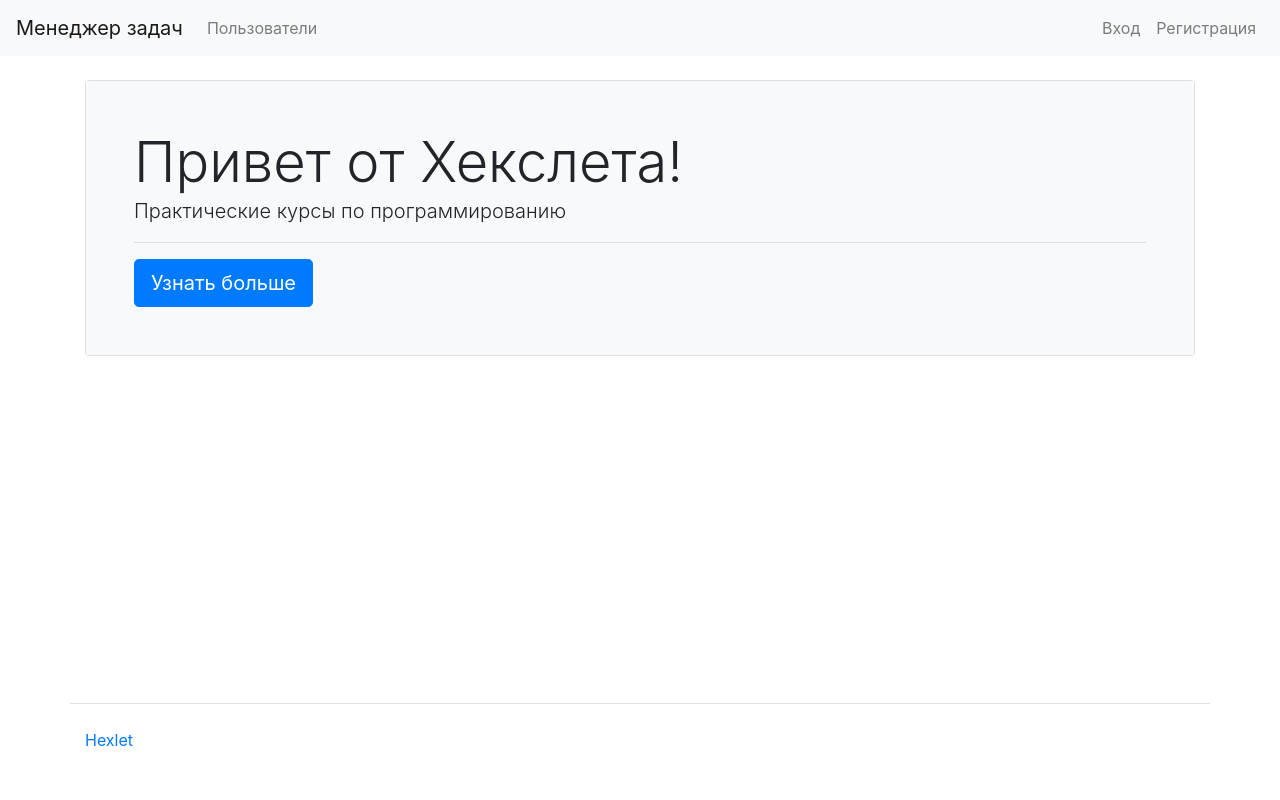
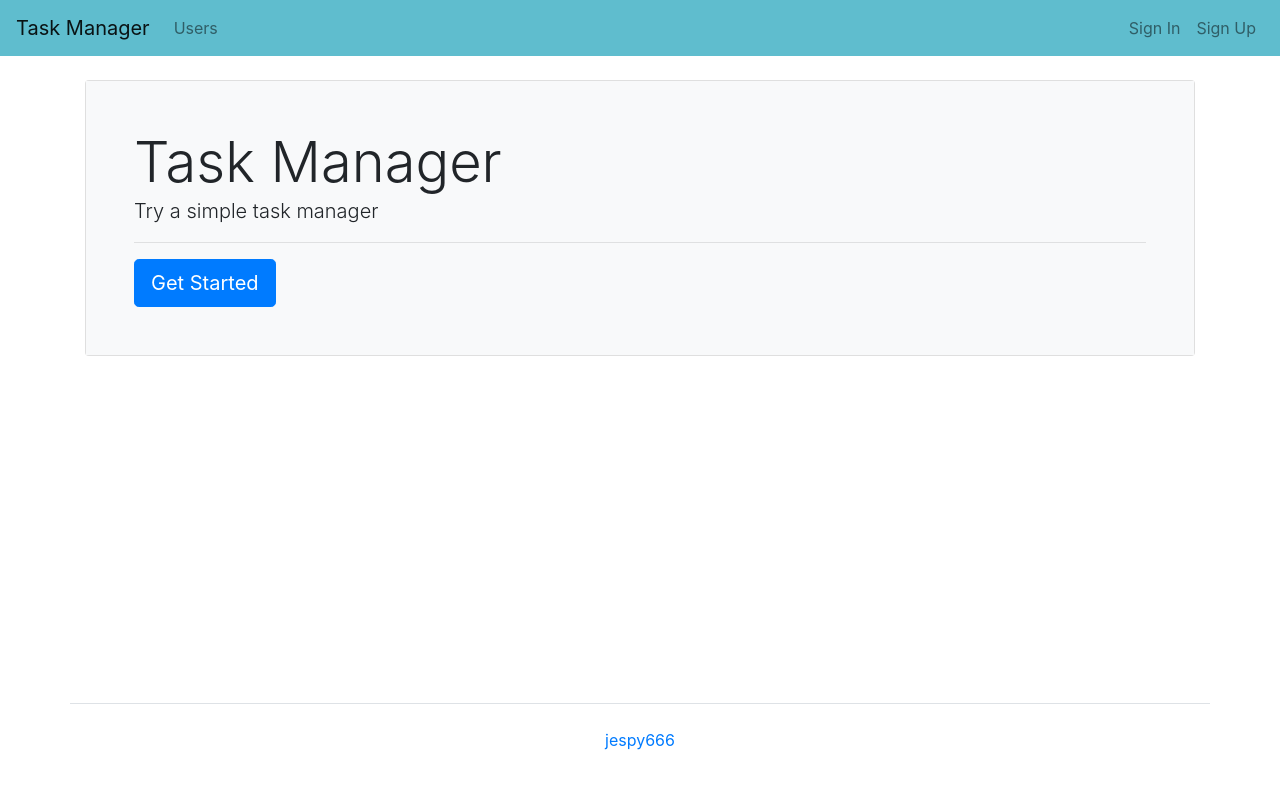
Before and after one commit to jespy666/python-project-52, a Django app: page / in a window 1280 px wide. Run offline with Django 4.2, Linux system fonts and the light colour scheme; some libraries are stand-ins or nearby versions.

Commit message:
Add transtale with i18n

```diff
--- a/task_manager/templates/base.html
+++ b/task_manager/templates/base.html
@@ -1,7 +1,9 @@
 <!DOCTYPE html>
-<html lang="en">
+<html lang="{{ LANGUAGE_CODE }}">
 <head>
     {% load bootstrap4 %}
+    {% load i18n %}
+
     <meta charset="UTF-8">
     <title>{% block title %}{% endblock %}</title>
     {% bootstrap_css %}
--- a/task_manager/templates/footer.html
+++ b/task_manager/templates/footer.html
@@ -1,3 +1,3 @@
-<div class="container my-5 pt-4 border-top">
-    <a target="_blank" href="https://ru.hexlet.io">Hexlet</a>
+<div class="container my-5 pt-4 border-top text-center">
+    <a target="_blank" href="https://github.com/jespy666/jespy666">jespy666</a>
 </div>
--- a/task_manager/templates/index.html
+++ b/task_manager/templates/index.html
@@ -1,16 +1,19 @@
 {% extends 'base.html' %}
 
 {% load bootstrap4 %}
-{% block title %}Task Manager{% endblock %}
+{% load i18n %}
+
+{% block title %}
+{% translate 'Task Manager' %}
+{% endblock %}
+
 {% block content %}
-<h1 class="my-4"></h1>
-<h1 class="my-4"></h1>
-<div class="card">
+<div class="card mt-4">
   <div class="card-body p-5 bg-light">
-    <div class="display-4">Привет от Хекслета!</div>
-    <p class="lead">Практические курсы по программированию</p>
+    <div class="display-4">{% translate 'Task Manager' %}</div>
+    <p class="lead">{% translate 'Try a simple task manager' %}</p>
     <hr>
-    <a class="btn btn-primary btn-lg" href="https://ru.hexlet.io">Узнать больше</a>
+    <a class="btn btn-primary btn-lg" href="#">{% translate 'Get Started' %}</a>
   </div>
 </div>
 {% endblock %}
--- a/task_manager/templates/navbar.html
+++ b/task_manager/templates/navbar.html
@@ -1,20 +1,22 @@
-<nav class="navbar navbar-expand-lg navbar-light bg-light">
-    <a class="navbar-brand" href="{% url 'home' %}">Менеджер задач</a>
+{% load i18n %}
+
+<nav class="navbar navbar-expand-lg navbar-light" style="background-color: #5FBDCE;">
+    <a class="navbar-brand" href="{% url 'home' %}">{% translate 'Task Manager' %}</a>
     <button class="navbar-toggler" data-toggle="collapse" data-target="#navbarToggleExternalContent">
         <span class="navbar-toggler-icon"></span>
     </button>
     <div class="collapse navbar-collapse" id="navbarToggleExternalContent">
         <ul class="navbar-nav mr-auto">
             <li class="nav-item">
-                <a class="nav-link" href="#">Пользователи</a>
+                <a class="nav-link" href="#">{% translate 'Users' %}</a>
             </li>
         </ul>
         <ul class="navbar-nav">
             <li class="nav-item">
-              <a class="nav-link" href="#">Вход</a>
+              <a class="nav-link" href="#">{% translate 'Sign In' %}</a>
             </li>
             <li class="nav-item">
-              <a class="nav-link" href="#">Регистрация</a>
+              <a class="nav-link" href="#">{% translate 'Sign Up' %}</a>
             </li>
         </ul>
     </div>
```
Also changed, not shown: task_manager/settings.py (+11 -0 lines), task_manager/locale/ru/LC_MESSAGES/django.po (added), 1 other file.
